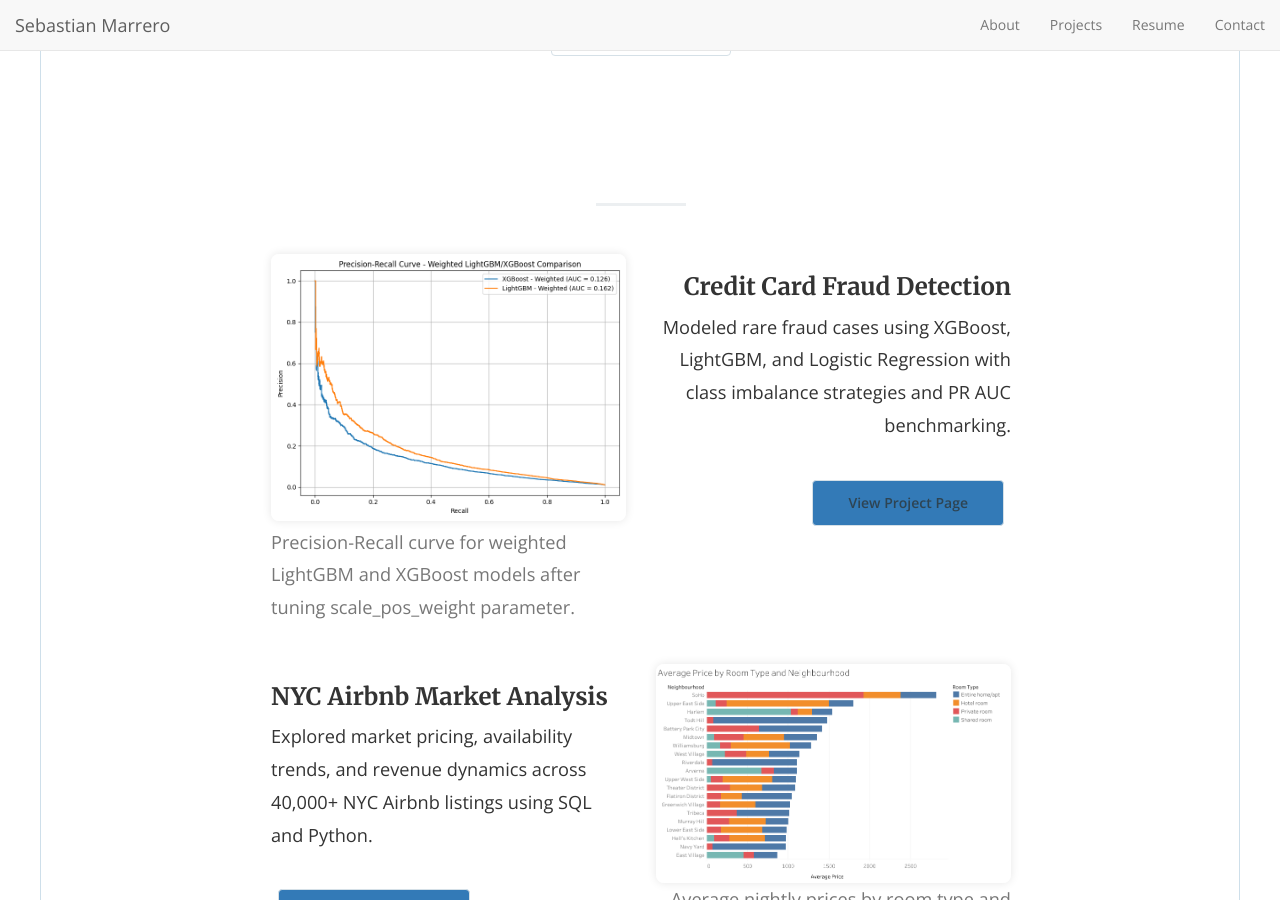
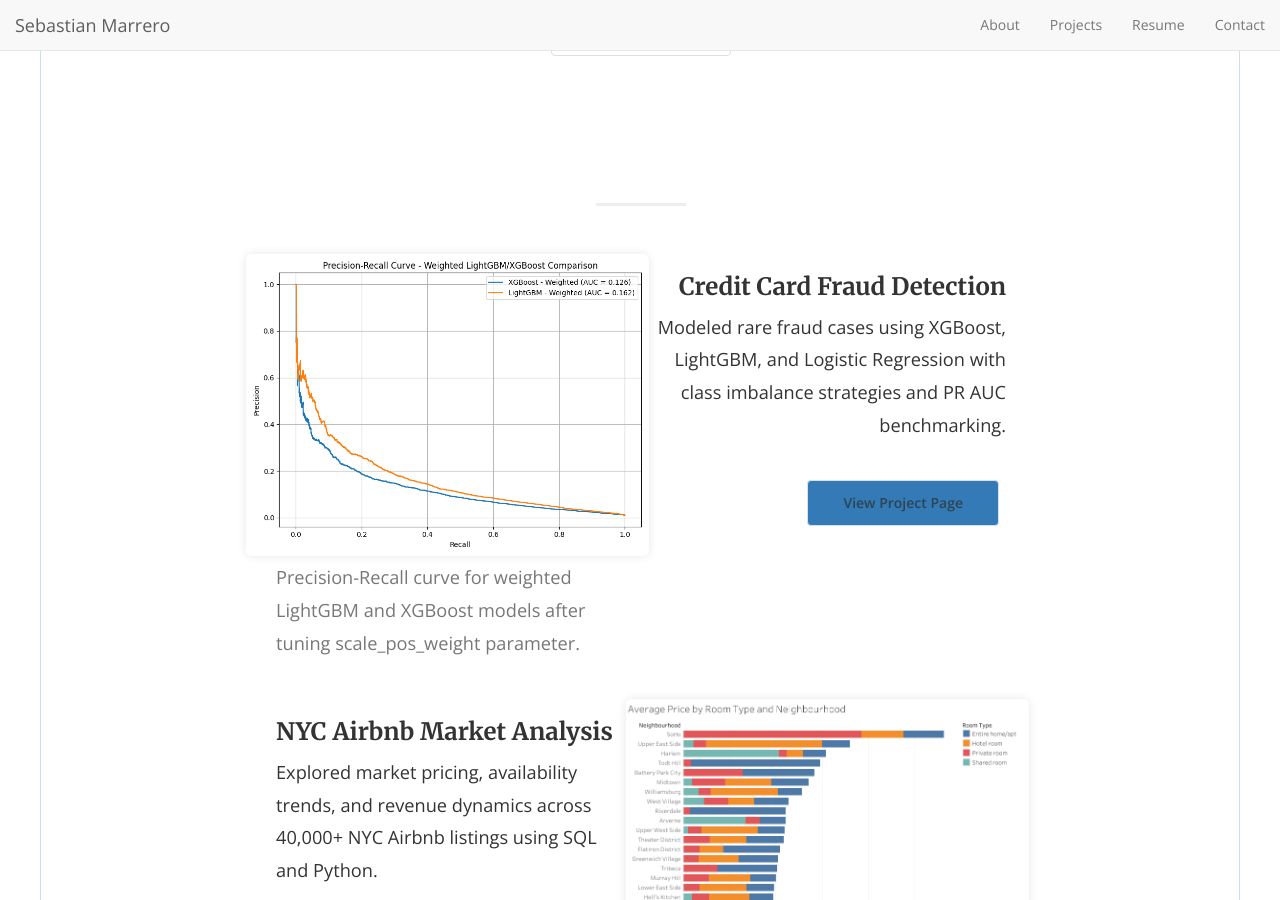
Before and after one commit to SebastianMarrero/Portfolio-Site, a Jekyll site: the page built from index.html, in a window 1280 px wide and 900 px high, scrolled down 682 px. Built offline with Jekyll 4.4.1, drawn with Linux system fonts in a browser that asks for light colours; nearby versions of some CDN libraries; the list of posts is cut into pages by our own code.

Commit message:
Enlarged homepage project images with side-by-side layout preserved

```diff
--- a/_layouts/home.html
+++ b/_layouts/home.html
@@ -32,9 +32,9 @@
             {% endcomment %}
 
             <!-- Project 1: Fraud Detection (Image Left) -->
-            <div class="row" style="margin-top: -20px; margin-left: -5px; margin-right: -5px;">
+            <div class="row" style="margin-top: -20px; margin-left: 0; margin-right: 0;">
               <div class="col-md-6" style="padding-left: 15px; padding-right: 15px;">
-                <img src="{{ site.baseurl }}/assets/images/Weighted_PR_Curve.png" alt="Fraud Detection PR Curve" class="img-responsive" style="width: 100%; height: auto; border-radius: 8px; box-shadow: 0 0 10px rgba(0,0,0,0.1);">
+                <img src="{{ site.baseurl }}/assets/images/Weighted_PR_Curve.png" alt="Fraud Detection PR Curve" class="img-responsive" style="width: 115%; max-width: none; transform: translateX(-7.5%); border-radius: 6px; box-shadow: 0 0 10px rgba(0,0,0,0.1);">
                 <p class="text-muted" style="margin-top: 5px;">Precision-Recall curve for weighted LightGBM and XGBoost models after tuning scale_pos_weight parameter.</p>
               </div>
               <div class="col-md-6 text-right" style="padding-left: 15px; padding-right: 15px;">
@@ -46,7 +46,7 @@
               </div>
             </div>
 
-            <div class="row" style="margin-top: 30px; margin-left: -5px; margin-right: -5px;">
+            <div class="row" style="margin-top: 30px; margin-left: 0; margin-right: 0;">
               <div class="col-md-6" style="padding-left: 15px; padding-right: 15px;">
                 <h3>NYC Airbnb Market Analysis</h3>
                 <p>Explored market pricing, availability trends, and revenue dynamics across 40,000+ NYC Airbnb listings using SQL and Python.</p>
@@ -55,13 +55,13 @@
                 </a>
               </div>
               <div class="col-md-6" style="padding-left: 15px; padding-right: 15px;">
-                <img src="{{ site.baseurl }}/assets/images/AveragePriceGroupedByNeighbourhood_RoomType.png" alt="Average Price by Room Type and Neighbourhood" class="img-responsive" style="width: 100%; height: auto; border-radius: 8px; box-shadow: 0 0 10px rgba(0,0,0,0.1); float: right;">
+                <img src="{{ site.baseurl }}/assets/images/AveragePriceGroupedByNeighbourhood_RoomType.png" alt="Average Price by Room Type and Neighbourhood" class="img-responsive" style="width: 115%; max-width: none; transform: translateX(-7.5%); border-radius: 6px; box-shadow: 0 0 10px rgba(0,0,0,0.1);">
                 <p class="text-right text-muted" style="margin-top: 5px;">Average nightly prices by room type and neighborhood highlight spatial pricing disparities across NYC.</p>
               </div>
             </div>
 
             <!-- Project 3: Unicorn Startups (Image Right) -->
-            <div class="row" style="margin-top: 30px; margin-left: -5px; margin-right: -5px;">
+            <div class="row" style="margin-top: 30px; margin-left: 0; margin-right: 0;">
               <div class="col-md-6" style="padding-left: 15px; padding-right: 15px;">
                 <h3>Unicorn Start-Up SQL Analysis</h3>
                 <p>Analyzed billion-dollar startups using MySQL and Tableau to explore ROI, industry trends, and investor performance globally.</p>
@@ -70,15 +70,15 @@
                 </a>
               </div>
               <div class="col-md-6" style="padding-left: 15px; padding-right: 15px;">
-                <img src="{{ site.baseurl }}/assets/images/ROIRatio.sql.png" alt="ROI Ratio Unicorns" class="img-responsive" style="width: 100%; height: auto; border-radius: 8px; box-shadow: 0 0 10px rgba(0,0,0,0.1); float: right;">
+                <img src="{{ site.baseurl }}/assets/images/ROIRatio.sql.png" alt="ROI Ratio Unicorns" class="img-responsive" style="width: 115%; max-width: none; transform: translateX(-7.5%); border-radius: 6px; box-shadow: 0 0 10px rgba(0,0,0,0.1);">
                 <p class="text-right text-muted" style="margin-top: 5px;">ROI ratio chart highlighting capital efficiency among top unicorns.</p>
               </div>
             </div>
 
             <!-- Project 4: SaaS Churn (Image Left with alternate visual) -->
-            <div class="row" style="margin-top: 30px; margin-left: -5px; margin-right: -5px;">
+            <div class="row" style="margin-top: 30px; margin-left: 0; margin-right: 0;">
               <div class="col-md-6" style="padding-left: 15px; padding-right: 15px;">
-                <img src="{{ site.baseurl }}/assets/images/LogisticRegressionCoefficients.png" alt="Logistic Regression Coefficients - Variable Impact" class="img-responsive" style="width: 100%; height: auto; border-radius: 8px; box-shadow: 0 0 10px rgba(0,0,0,0.1);">
+                <img src="{{ site.baseurl }}/assets/images/LogisticRegressionCoefficients.png" alt="Logistic Regression Coefficients - Variable Impact" class="img-responsive" style="width: 115%; max-width: none; transform: translateX(-7.5%); border-radius: 6px; box-shadow: 0 0 10px rgba(0,0,0,0.1);">
                 <p class="text-muted" style="margin-top: 5px;">Regression coefficient visualization outlines directionality and magnitude of impact that each variable has on customer churn incidence.</p>
               </div>
               <div class="col-md-6 text-right" style="padding-left: 15px; padding-right: 15px;">
```
